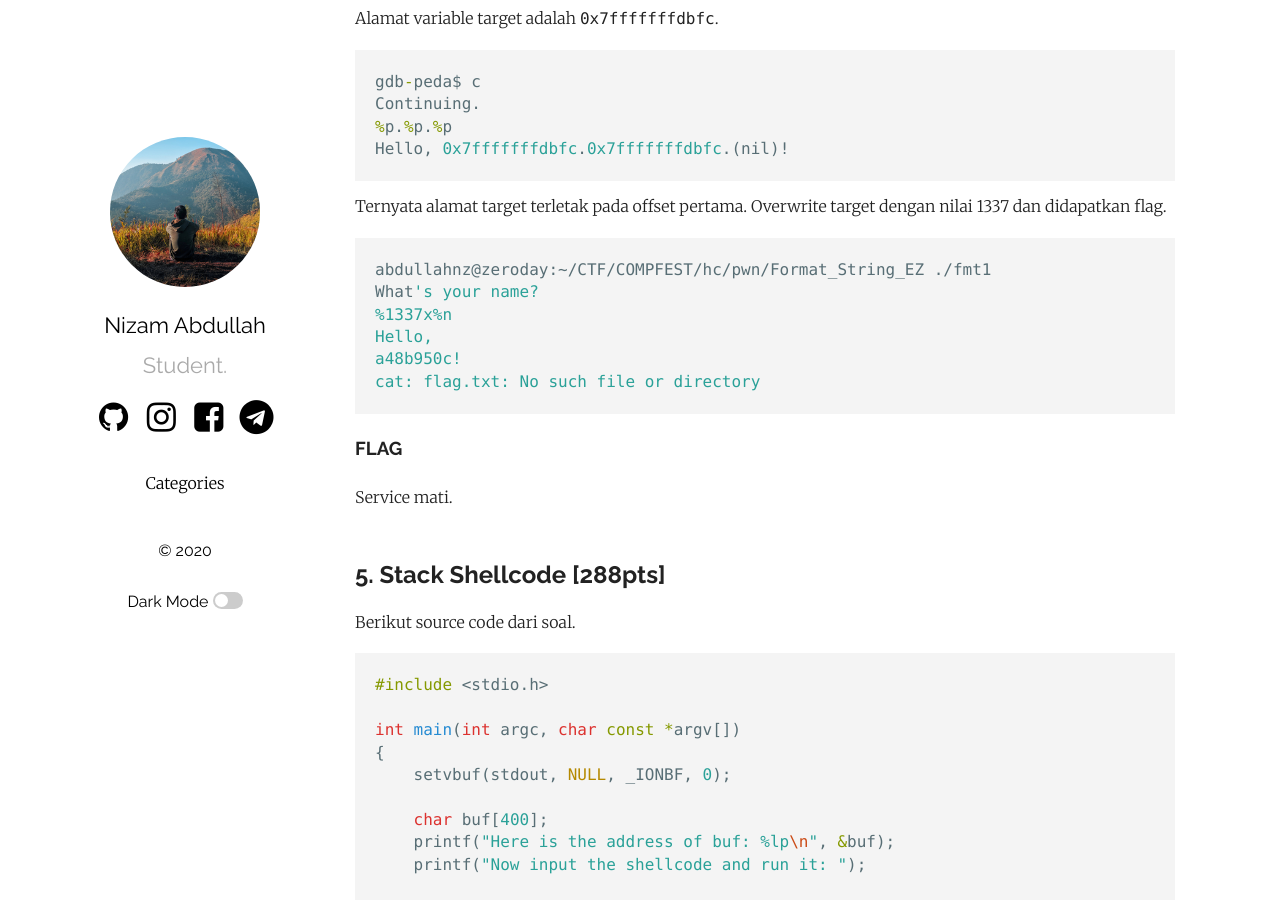
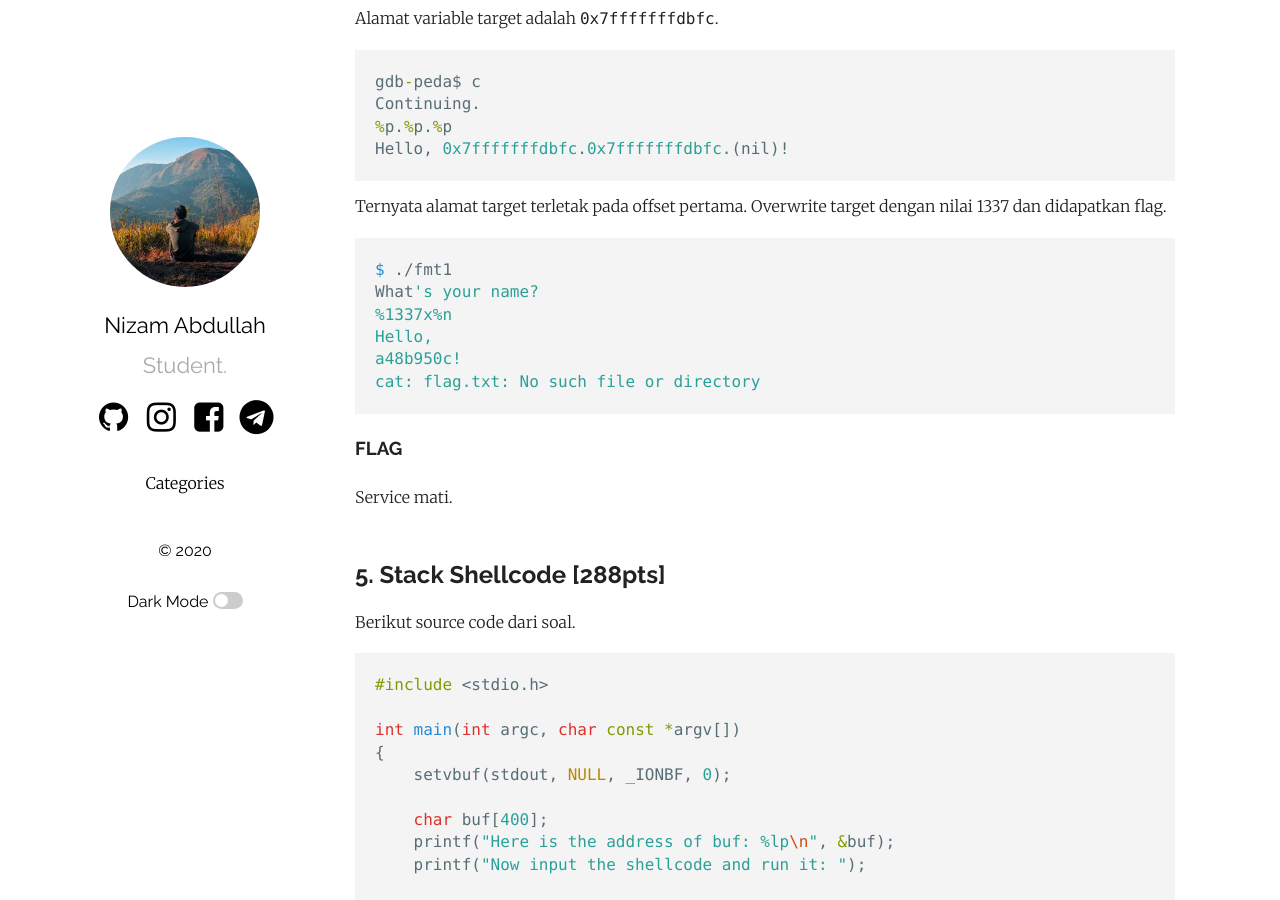
Before and after one commit to abdullahnz/abdullahnz.github.io, a Jekyll site: the page built from _posts/2020-08-20-binex-compfest-hacker-class.md, in a window 1280 px wide and 900 px high, scrolled down 5950 px. Built offline with Jekyll 4.4.1, drawn with Linux system fonts in a browser that asks for light colours; comment, search, counter and statistics services are not loaded.

Commit message:
Update 2020-08-20-binex-compfest-hacker-class.md

````diff
--- a/_posts/2020-08-20-binex-compfest-hacker-class.md
+++ b/_posts/2020-08-20-binex-compfest-hacker-class.md
@@ -277,7 +277,7 @@ Hello, 0x7fffffffdbfc.0x7fffffffdbfc.(nil)!
 Ternyata alamat target terletak pada offset pertama. Overwrite target dengan nilai 1337 dan didapatkan flag.
 
 ```sh
-abdullahnz@zeroday:~/CTF/COMPFEST/hc/pwn/Format_String_EZ ./fmt1
+$ ./fmt1
 What's your name?
 %1337x%n
 Hello,
````
